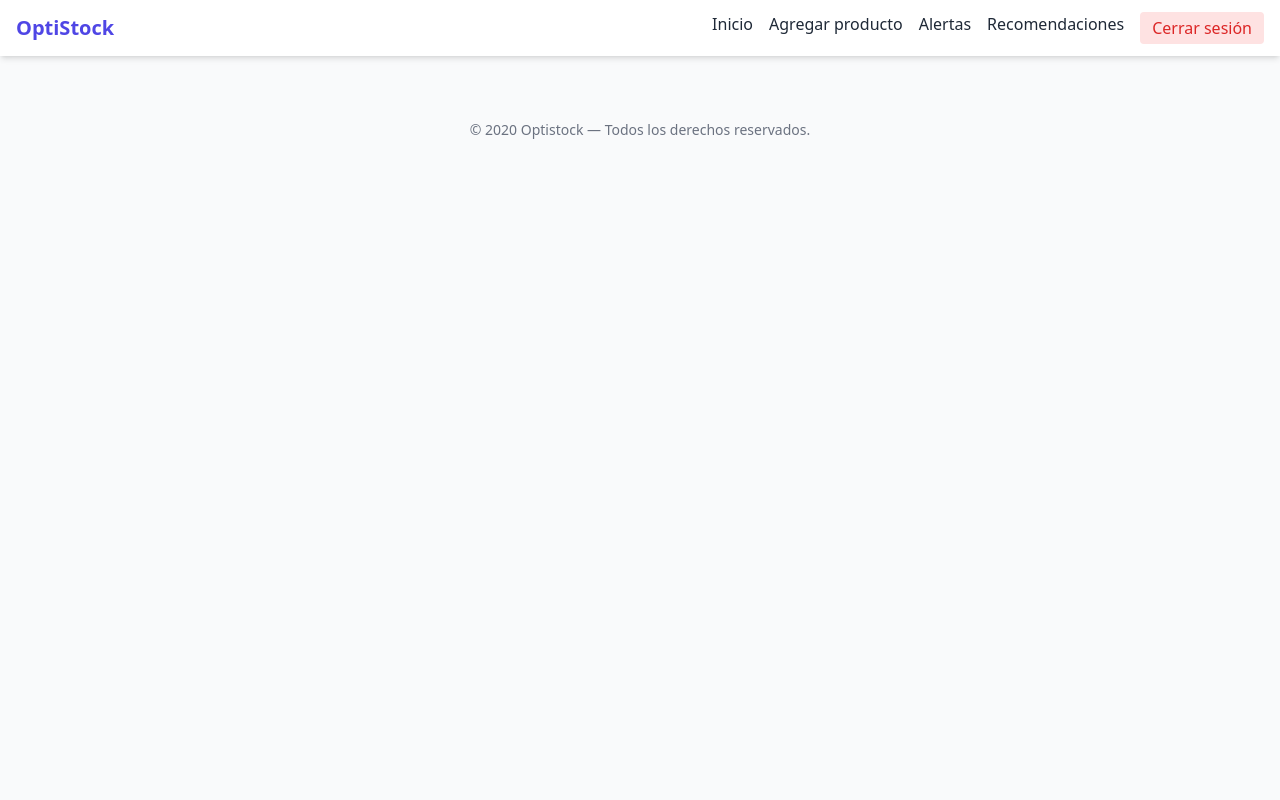
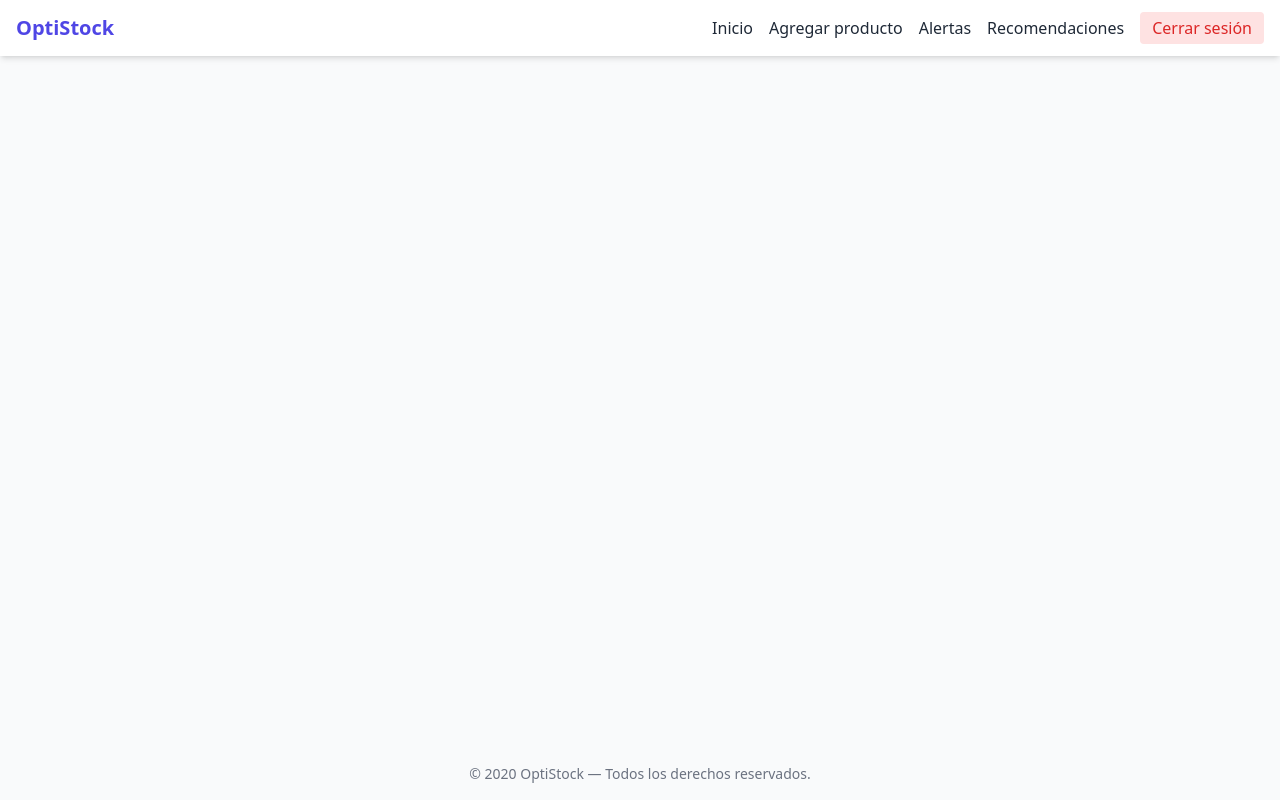
Before and after one commit to Davidsondp/Optistock-AI-, a Flask app: template templates/base.html in a window 1280 px wide. Run offline with Flask 3, Linux system fonts and the light colour scheme; the template is opened without the code that fills it: most values are stand-ins (such as "Sample title", 1, 10 or a date in 2020); some libraries are stand-ins or nearby versions.

Commit message:
Update base.html

```diff
--- a/templates/base.html
+++ b/templates/base.html
@@ -2,16 +2,17 @@
 <html lang="es">
 <head>
     <meta charset="UTF-8">
-    <title>Optistock</title>
+    <title>OptiStock</title>
+    <meta name="viewport" content="width=device-width, initial-scale=1.0">
     <script src="https://cdn.tailwindcss.com"></script>
 </head>
-<body class="bg-gray-50 min-h-screen text-gray-800">
+<body class="bg-gray-50 min-h-screen text-gray-800 flex flex-col">
 
     <!-- Navbar -->
     <nav class="bg-white shadow-md sticky top-0 z-50">
         <div class="max-w-7xl mx-auto px-4 py-3 flex justify-between items-center">
             <a href="/dashboard" class="text-xl font-bold text-indigo-600">OptiStock</a>
-            <div class="flex gap-4">
+            <div class="flex gap-4 items-center">
                 <a href="/dashboard" class="hover:text-indigo-600 font-medium">Inicio</a>
                 <a href="/agregar" class="hover:text-indigo-600 font-medium">Agregar producto</a>
                 <a href="/alertas" class="hover:text-indigo-600 font-medium">Alertas</a>
@@ -22,14 +23,14 @@
     </nav>
 
     <!-- Contenido de la página -->
-    <main class="p-6 max-w-7xl mx-auto">
+    <main class="flex-1 p-6 max-w-7xl mx-auto">
         {% block content %}
         {% endblock %}
     </main>
 
-    <!-- Footer opcional -->
+    <!-- Footer -->
     <footer class="text-center text-sm py-4 text-gray-500">
-        © {{ now.year }} Optistock — Todos los derechos reservados.
+        © {{ now.year }} OptiStock — Todos los derechos reservados.
     </footer>
 
 </body>
```
